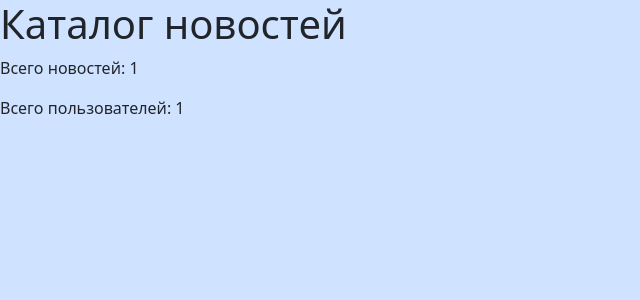
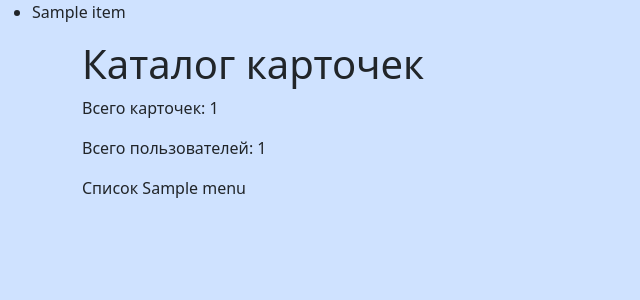
Before and after one commit to tel-ran-de/141024-m-pt-django, a Django app: template news/templates/news/catalog.html in a window 1280 px wide. Shown: the top 300 px of the page, without its empty margins (0-640 px from the left). Run offline with Django 5.2, Linux system fonts and the light colour scheme; the template is opened without the code that fills it: most values are stand-ins (such as "Sample title", 1, 10 or a date in 2020).

Commit message:
к 2: первый цикл в шаблоне

```diff
--- a/news/templates/news/catalog.html
+++ b/news/templates/news/catalog.html
@@ -8,10 +8,37 @@
     <link href="https://cdn.jsdelivr.net/npm/bootstrap@5.3.3/dist/css/bootstrap.min.css" rel="stylesheet" integrity="sha384-QWTKZyjpPEjISv5WaRU9OFeRpok6YctnYmDr5pNlyT2bRjXh0JMhjY6hW+ALEwIH" crossorigin="anonymous">
   </head>
 
+  <!--  Добавим семантики. Header,-->
+  <header>
+    <!-- Цикл шаблона Django, обходим menu и формируем элементы списка в nav-->
+        <nav>
+            <ul>
+                {% for item in menu %}
+                    <li>{{ item }}</li>
+                {% endfor %}
+            </ul>
+        </nav>
+
+        <!-- Комментарии в шаблоне Django -->
+        {% comment %}
+          <nav>
+              <ul>
+                      <li>{{ menu.0 }}</li>
+                      <li>{{ menu.1 }}</li>
+                      <li>{{ menu.2 }}</li>
+              </ul>
+          </nav>
+        {% endcomment %}
+
+  </header>
+
   <body class="bg-primary-subtle">
-    <h1>Каталог новостей</h1>
-    <p>Всего новостей: {{ news_count }}</p>
-    <p>Всего пользователей: {{ users_count }}</p>
+    <div class="container mt-1">
+        <h1>Каталог карточек</h1>
+        <p>Всего карточек: {{ cards_count }}</p>
+        <p>Всего пользователей: {{ users_count }}</p>
+        <p>Список {{ menu }}</p>
+    </div>
     <script src="https://cdn.jsdelivr.net/npm/bootstrap@5.3.3/dist/js/bootstrap.bundle.min.js" integrity="sha384-YvpcrYf0tY3lHB60NNkmXc5s9fDVZLESaAA55NDzOxhy9GkcIdslK1eN7N6jIeHz" crossorigin="anonymous"></script>
   </body>
 
```
Also changed, not shown: README.md.
